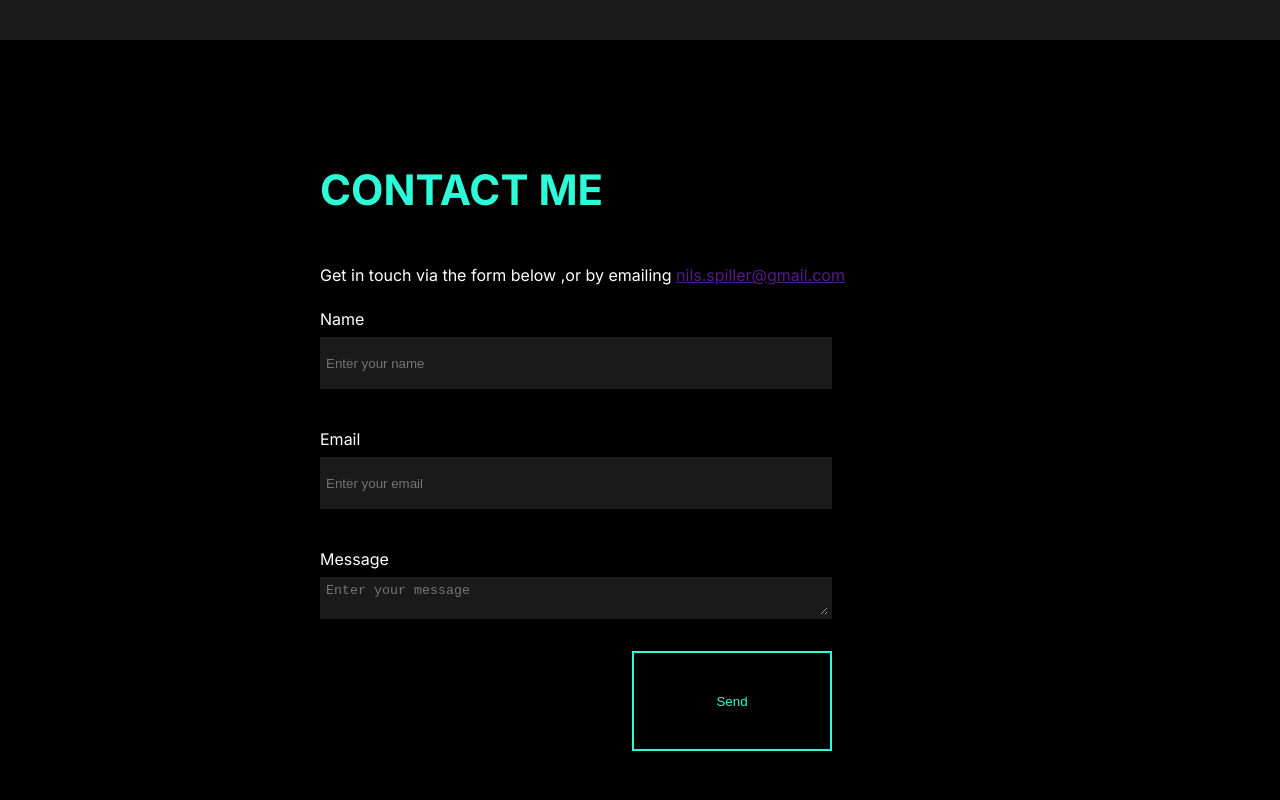
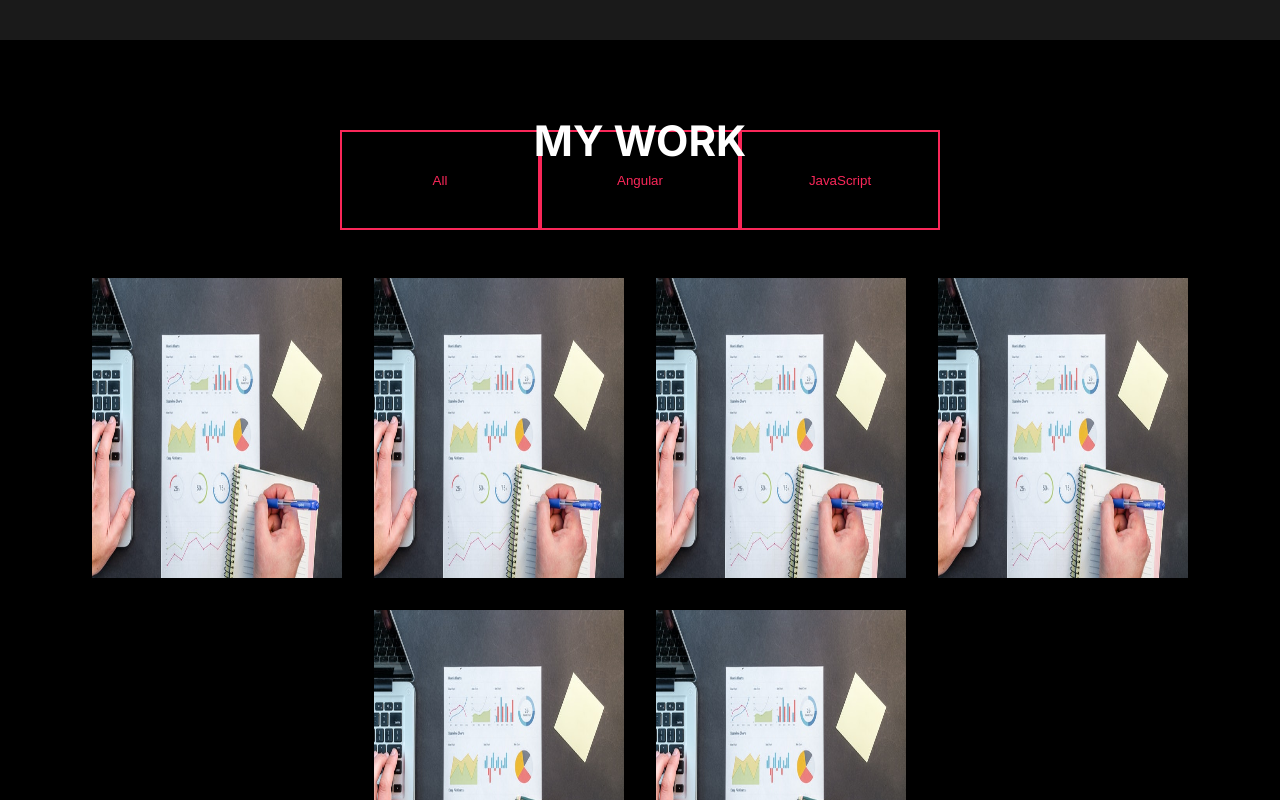
Before and after one commit to nilsSpi/myPage, an Angular app: page / in a window 1280 px wide. Shown: the part 1660-2460 px from the top of the page. Built offline with nearby package versions, Linux system fonts and the light colour scheme; a web font is replaced by a local one.

Commit message:
contact page

```diff
--- a/src/app/app.component.html
+++ b/src/app/app.component.html
@@ -2,4 +2,5 @@
 <app-menu></app-menu>
 <app-home></app-home>
 <app-skills></app-skills>
+<app-work></app-work>
 <app-contact></app-contact>
--- a/src/app/app.module.ts
+++ b/src/app/app.module.ts
@@ -7,6 +7,7 @@ import { MenuComponent } from './menu/menu.component';
 import { HomeComponent } from './home/home.component';
 import { SkillsComponent } from './skills/skills.component';
 import { ContactComponent } from './contact/contact.component';
+import { WorkComponent } from './work/work.component';
 
 @NgModule({
   declarations: [
@@ -14,7 +15,8 @@ import { ContactComponent } from './contact/contact.component';
     MenuComponent,
     HomeComponent,
     SkillsComponent,
-    ContactComponent
+    ContactComponent,
+    WorkComponent
   ],
   imports: [
     BrowserModule,
--- /dev/null
+++ b/src/app/work/work.component.html
@@ -0,0 +1,21 @@
+<section class="work-container" id="work-container">
+
+
+    <h2>MY WORK</h2>
+
+    <div class="box" id="work-content">
+        <div class="button-container">
+            <button id="all" (click)="showAll()" class="buttonSecondary">All</button>
+            <button id="angular" class="buttonSecondary">Angular</button>
+            <button id="js" class="buttonSecondary">JavaScript</button>
+        </div>
+        <div id="render-container">
+            <img src="assets/img/projectPlaceholder.jpg" alt="">
+            <img src="assets/img/projectPlaceholder.jpg" alt="">
+            <img src="assets/img/projectPlaceholder.jpg" alt="">
+            <img src="assets/img/projectPlaceholder.jpg" alt="">
+            <img src="assets/img/projectPlaceholder.jpg" alt="">
+            <img src="assets/img/projectPlaceholder.jpg" alt="">
+        </div>
+    </div>
+</section>
--- /dev/null
+++ b/src/app/work/work.component.scss
@@ -0,0 +1,53 @@
+$color-primary: #FA2759;
+$color-secondary: #2DFCD8;
+$color-grey: #1A1A1A;
+$color-black: #000000;
+
+
+
+.work-container{
+    background-color: $color-black;
+    max-width: 100vw;
+    height: 100vh;
+    display: flex;
+    justify-content: center;
+    position: relative;
+
+    h2 {
+        position: absolute;
+        top: 5%;
+        color: white;
+        font-size: 42px;
+    }
+
+    #work-content{
+       margin-top:10%;
+        display: flex;
+        flex-direction: column;
+        justify-content: center;
+        align-items: center;
+        background-color: $color-black;
+
+        #render-container{
+            margin-top:2rem;
+            display: flex;
+            flex-wrap: wrap;
+            justify-content: center;
+            align-items: center;
+
+            img{
+                width: 250px;
+                height: 300px;
+                padding:16px;
+            }
+
+        }
+    }
+}
+
+
+.toggeld{
+    color: white !important;
+        background-color: rgba($color-primary,0.6);
+        border: 2px solid white !important;
+}
--- /dev/null
+++ b/src/app/work/work.component.ts
@@ -0,0 +1,39 @@
+import { Component, OnInit } from '@angular/core';
+
+@Component({
+  selector: 'app-work',
+  templateUrl: './work.component.html',
+  styleUrls: ['./work.component.scss']
+})
+export class WorkComponent implements OnInit {
+  all=[];
+
+
+  constructor() {
+    this.all = [];
+
+   }
+
+  ngOnInit(): void {
+  }
+  showAll(): void {
+    let button = document.getElementById('all');
+    let renderContainer=document.getElementById('render-container');
+    console.log(renderContainer)
+   if (button) {
+    console.log(button)
+     button.classList.add('toggeld');
+   }
+   if(renderContainer){
+    renderContainer.innerHTML ="";
+    renderContainer.innerHTML += `
+    <img class="work-img" src="assets/img/projectPlaceholder.jpg" alt="">
+    <img class="work-img" src="assets/img/projectPlaceholder.jpg" alt="">
+    <img class="work-img" src="assets/img/projectPlaceholder.jpg" alt="">
+    <img class="work-img" src="assets/img/projectPlaceholder.jpg" alt="">
+    <img class="work-img" src="assets/img/projectPlaceholder.jpg" alt="">
+    <img class="work-img" src="assets/img/projectPlaceholder.jpg" alt="">`
+   }
+
+  }
+}
--- a/src/styles.scss
+++ b/src/styles.scss
@@ -17,6 +17,12 @@ $color-black: #000000;
     width: 90vw;
     height: 90vh;
 }
+.work-img{
+    width: 250px;
+    height: 300px;
+    padding:16px;
+}
+
 
 .buttonPrimary{
     background-color: transparent;
@@ -74,3 +80,65 @@ $color-black: #000000;
         color: white;
     }
 }
+
+
+
+
+
+
+.buttonSecondary{
+    background-color: transparent;
+    color: $color-primary;
+    width: 200px;
+    height: 100px;
+    border: 2px solid $color-primary;
+
+    a{
+        text-decoration: none;
+        color: $color-primary;
+
+
+    }
+
+
+    &:hover{
+
+        animation: secondaryButtonHover 1.5s ease-in-out;
+        color: white;
+        background-color: rgba($color-primary,0.6);
+        border: 2px solid white;
+        cursor: pointer;
+
+        a{
+            animation: secondaryAnchorHover 1.5s ease-in-out;
+            background-color: rgba($color-primary,0.6);
+            background-color:transparent;
+            color:white !important;
+        }
+    }
+
+}
+
+@keyframes secondaryButtonHover {
+    from {
+        color: $color-primary;
+        background-color:transparent;
+        border: 2px solid $color-primary;
+    }
+    to {
+        color: white;
+        background-color: rgba($color-primary,0.6);
+        border: 2px solid white;
+    }
+}
+
+@keyframes secondaryAnchorHover {
+    from {
+        color: $color-primary;
+
+
+    }
+    to {
+        color: white;
+    }
+}
```
Also changed, not shown: src/assets/img/projectPlaceholder.jpg (added), 1 other file (tests, documents, lock files or other folders).
